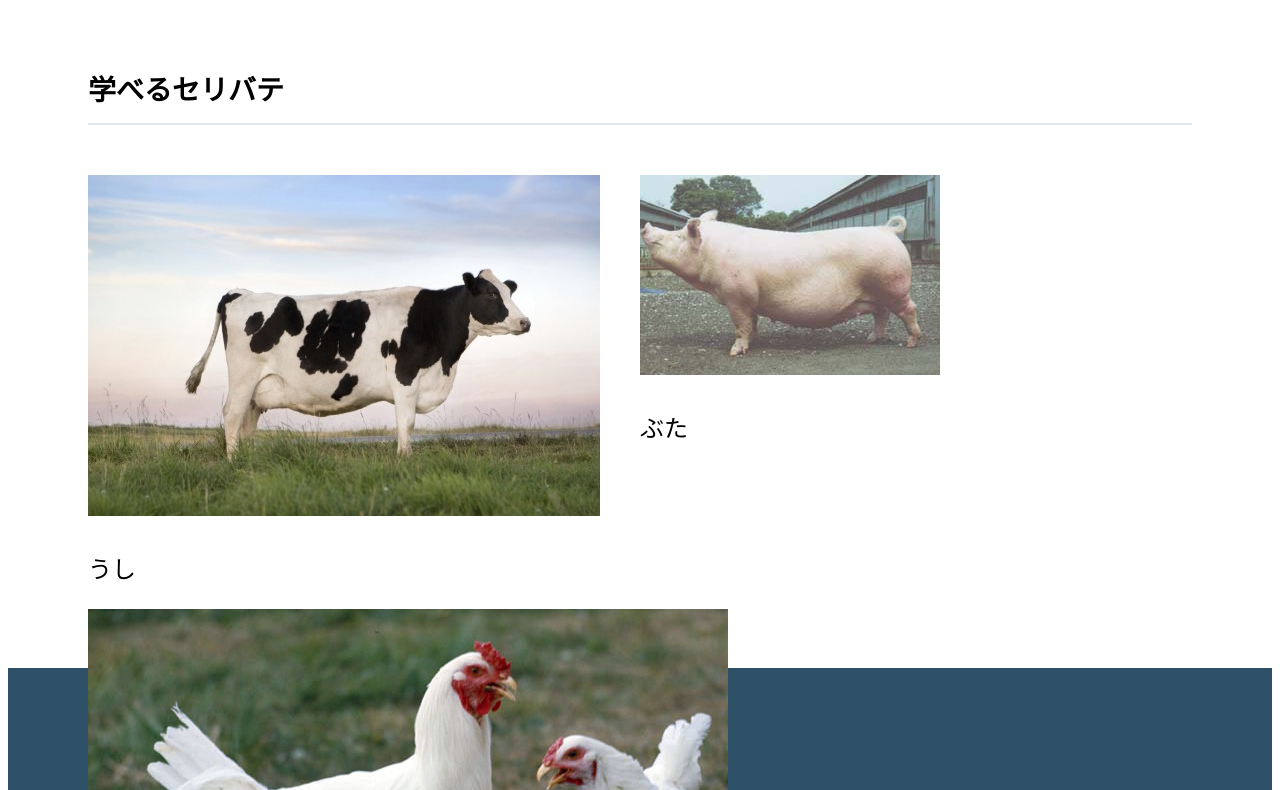
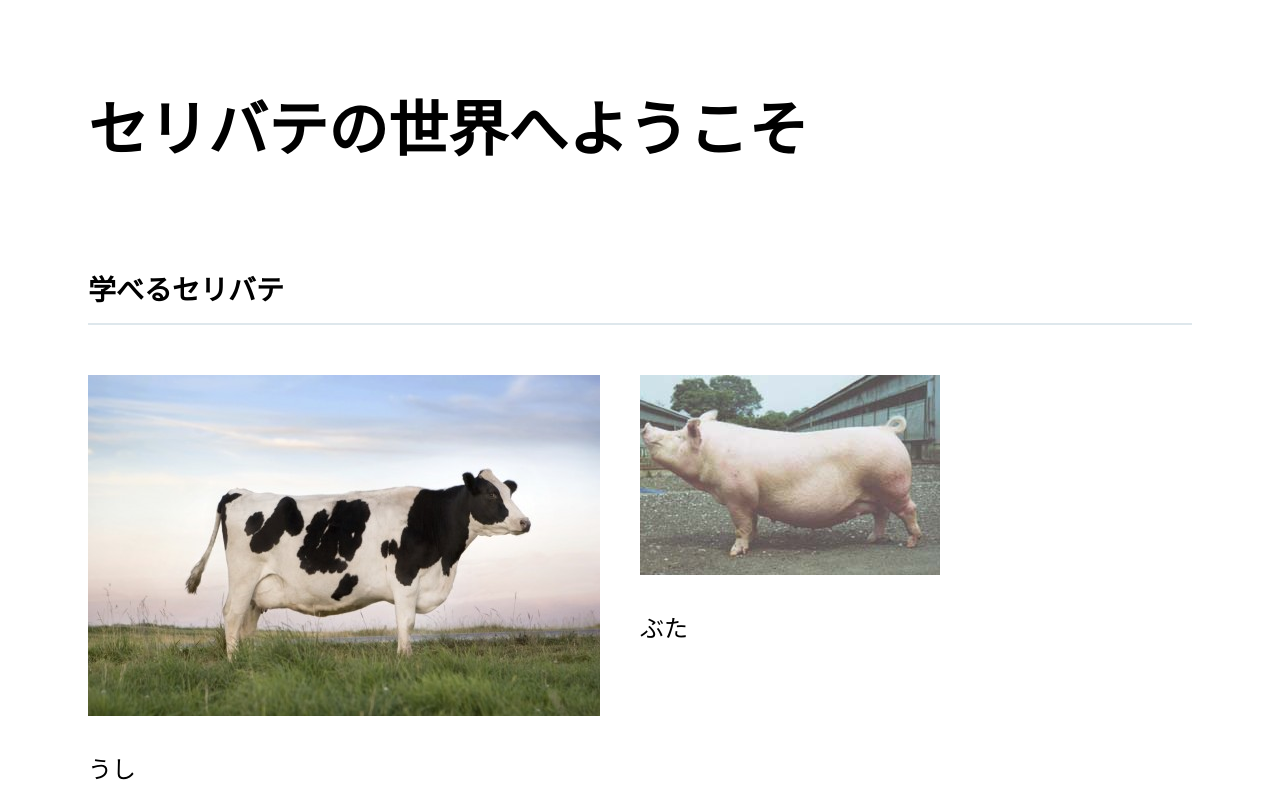
Before and after one commit to koyo1027/koyo1028, a plain HTML site: page index.html in a window 1280 px wide. Shown: the part 827-1617 px from the top of the page. Drawn offline with Linux system fonts and the light colour scheme.

Commit message:
Update stylesheet.css

```diff
--- a/stylesheet.css
+++ b/stylesheet.css
@@ -28,7 +28,7 @@ li {
 }
 
 .main {
-  padding: 100px 80px;
+  padding: 300px 80px;
 }
 
 .copy-container h1 {
```
